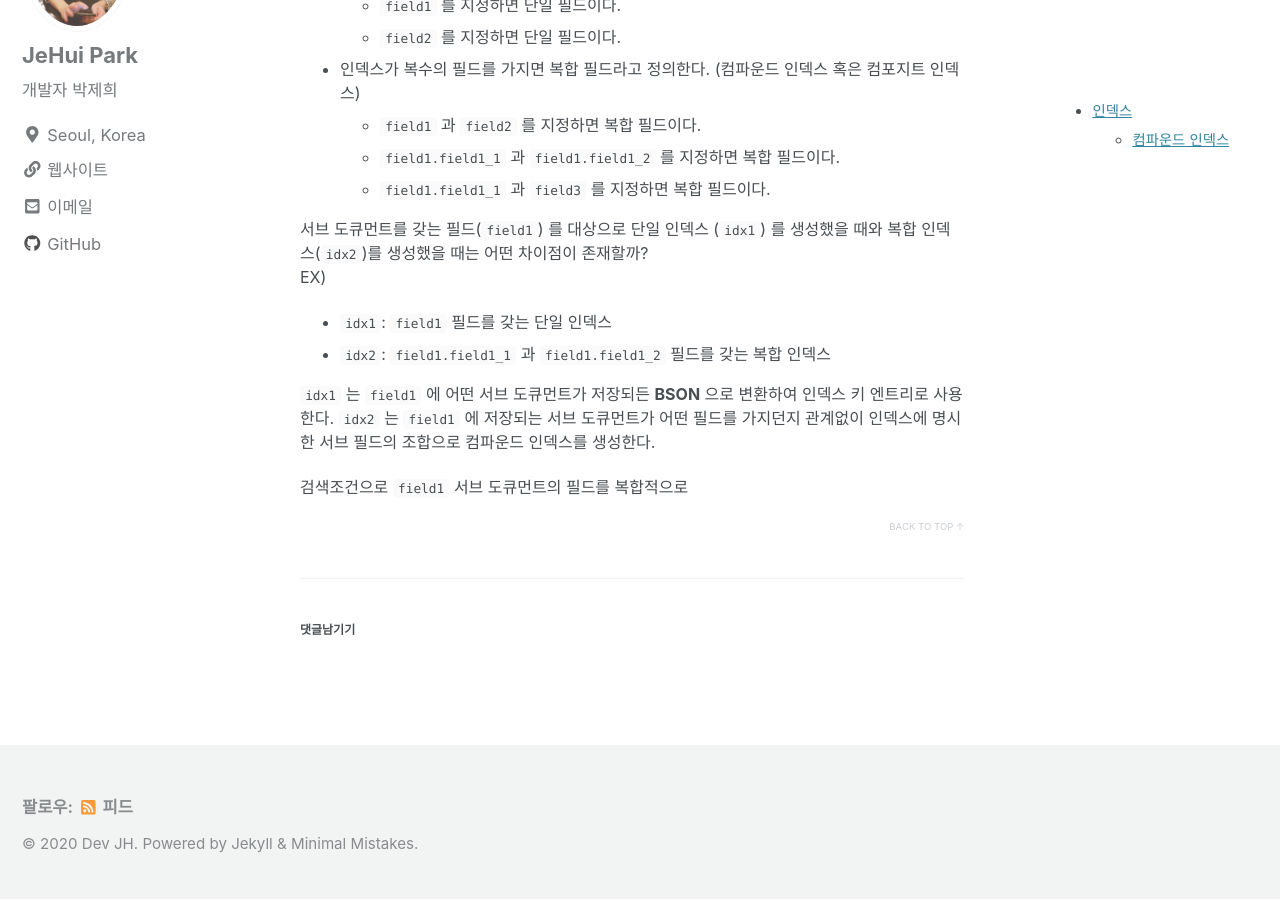
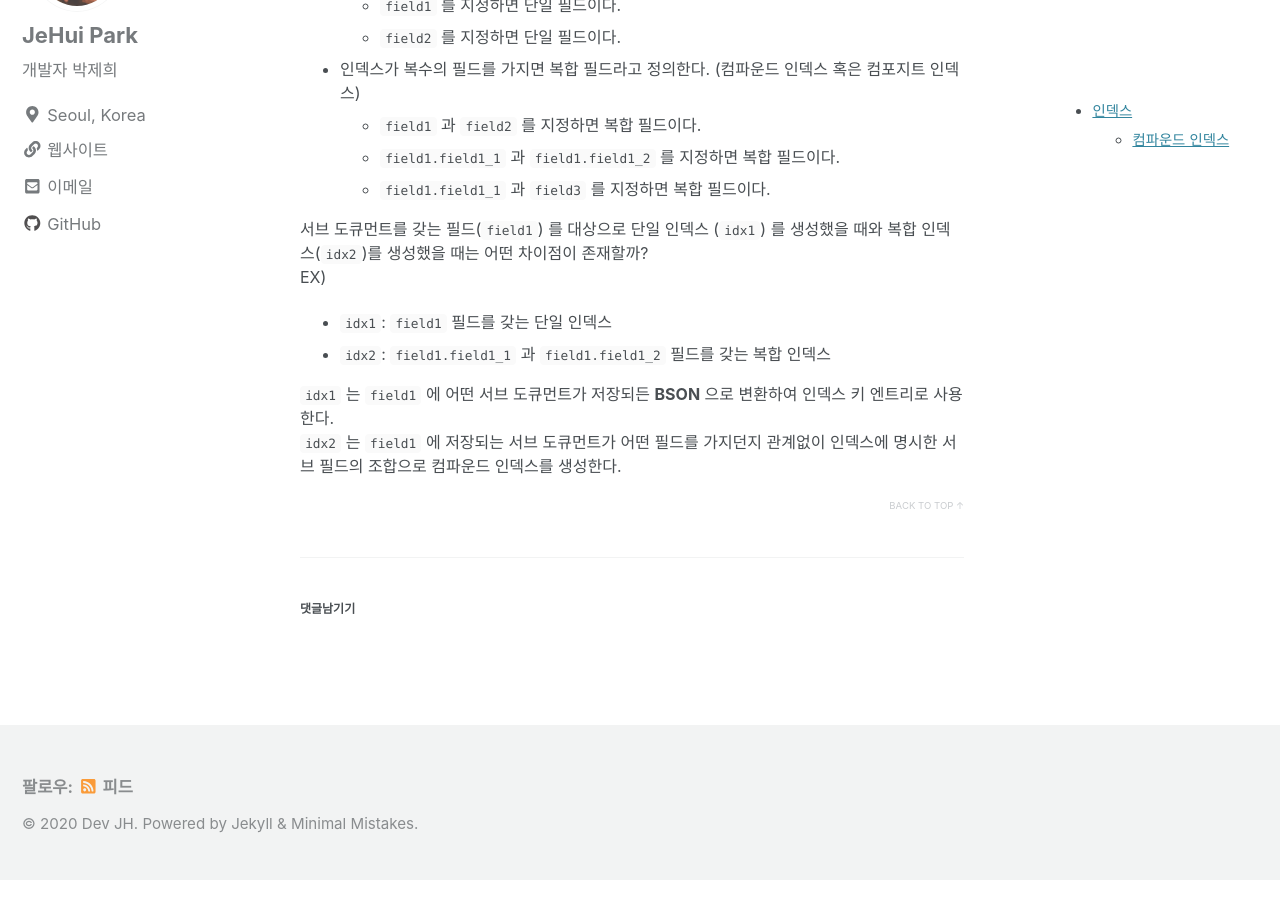
Before and after one commit to JeHuiPark/JeHuiPark.github.io, a Jekyll site: the page built from _posts/2020-08-16-mongo-study.md, in a window 1280 px wide and 900 px high, scrolled down 1052 px. Built offline with Jekyll 4.4.1, drawn with Linux system fonts in a browser that asks for light colours; nearby versions of some CDN libraries; comment, search, counter and statistics services are not loaded; after the commit the page ends 1931 px from its top, so only the background shows below that.

Commit message:
Update 2020-08-16-mongo-study.md

```diff
--- a/_posts/2020-08-16-mongo-study.md
+++ b/_posts/2020-08-16-mongo-study.md
@@ -52,7 +52,3 @@ EX)
 
 `idx1` 는 `field1` 에 어떤 서브 도큐먼트가 저장되든 **BSON** 으로 변환하여 인덱스 키 엔트리로 사용한다.
 `idx2` 는 `field1` 에 저장되는 서브 도큐먼트가 어떤 필드를 가지던지 관계없이 인덱스에 명시한 서브 필드의 조합으로 컴파운드 인덱스를 생성한다.
-
-
-
-검색조건으로 `field1` 서브 도큐먼트의 필드를 복합적으로
```
